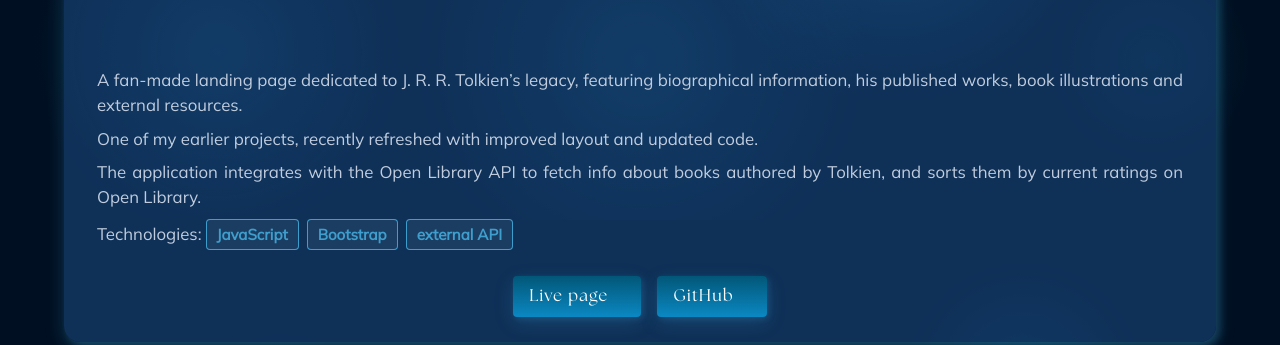
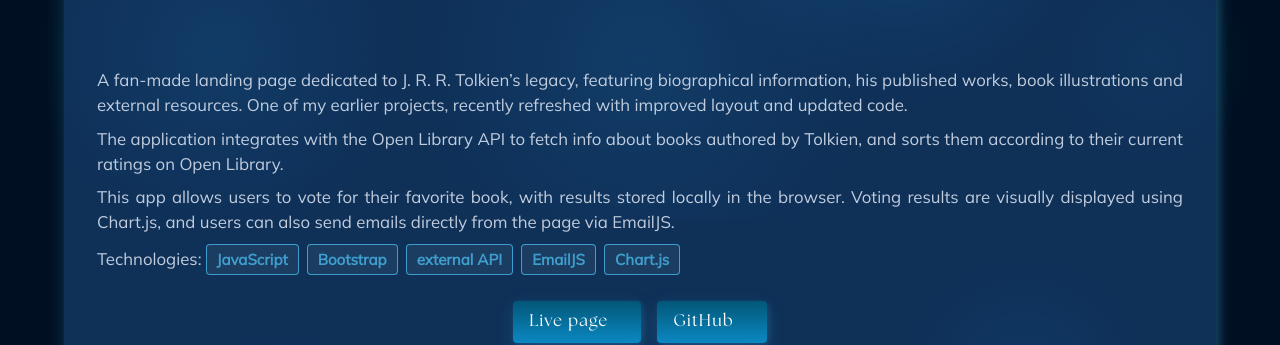
Before and after one commit to Flame787/Portfolio-page, a React (Create React App) app: page / in a window 1280 px wide. Shown: the part 3780-4125 px from the top of the page. Built offline with nearby package versions, Linux system fonts and the light colour scheme; some icons are missing; a web font is replaced by a local one.

Commit message:
added EmailJS & Chart.js to Tolkien project, picture and to skills

```diff
--- a/src/components/Projects.jsx
+++ b/src/components/Projects.jsx
@@ -17,7 +17,6 @@ import CustomButton from "./CustomButton";
 import CustomTypography from "./CustomTypography";
 
 export default function Projects() {
-
   const location = useLocation();
 
   useEffect(() => {
@@ -464,28 +463,46 @@ export default function Projects() {
                       borderRadius: 4,
                     }}
                   />
+                  <Box
+                    component="img"
+                    src="/Tolkien5.png"
+                    alt="Slide 5"
+                    sx={{
+                      width: "100%",
+                      height: { xs: 150, sm: 250, md: 350, lg: 450 },
+                      objectFit: "contain",
+                      borderRadius: 4,
+                    }}
+                  />
                 </Slider>
               </Box>
             </CardMedia>
             <CardContent>
               <CustomTypography>
                 A fan-made landing page dedicated to J. R. R. Tolkien’s legacy,
-                featuring biographical information, his published works,
-                book illustrations and external resources.
+                featuring biographical information, his published works, book
+                illustrations and external resources. One of my earlier
+                projects, recently refreshed with improved layout and updated
+                code.
               </CustomTypography>
               <CustomTypography>
-                One of my earlier projects, recently refreshed with improved
-                layout and updated code.
+                The application integrates with the Open Library API to fetch
+                info about books authored by Tolkien, and sorts them according to their current
+                ratings on Open Library.
               </CustomTypography>
               <CustomTypography>
-                The application integrates with the Open Library API to fetch info about
-                books authored by Tolkien, and sorts them by current ratings on Open Library.
+                This app allows users to vote for their favorite book, with
+                results stored locally in the browser. Voting results are
+                visually displayed using Chart.js, and users can also send
+                emails directly from the page via EmailJS.
               </CustomTypography>
               <CustomTypography>
                 Technologies:
                 <button className="round">JavaScript</button>
                 <button className="round">Bootstrap</button>
                 <button className="round">external API</button>
+                <button className="round">EmailJS</button>
+                <button className="round">Chart.js</button>
               </CustomTypography>
 
               <Box sx={{ display: "flex", justifyContent: "center", mt: 3 }}>
@@ -563,9 +580,9 @@ export default function Projects() {
             />
             <CardContent>
               <CustomTypography>
-                This Developer Portfolio is a personal showcase built with React, designed
-                to present my web development projects in a clean, responsive, and
-                user-friendly layout.
+                This Developer Portfolio is a personal showcase built with
+                React, designed to present my web development projects in a
+                clean, responsive, and user-friendly layout.
               </CustomTypography>
               <CustomTypography>
                 It uses React Router for seamless navigation, Material UI for
@@ -574,9 +591,9 @@ export default function Projects() {
               </CustomTypography>
               <CustomTypography>
                 The app also supports theme switching, allowing users to
-                personalize the visual experience by choosing a black or white theme. This single-page application
-                is fully responsive and optimized for accessibility and
-                performance across devices.
+                personalize the visual experience by choosing a black or white
+                theme. This single-page application is fully responsive and
+                optimized for accessibility and performance across devices.
               </CustomTypography>
               <CustomTypography>
                 Technologies:
--- a/src/pages/Contact.jsx
+++ b/src/pages/Contact.jsx
@@ -18,6 +18,7 @@ const skills = [
   "Material-UI",
   "Express.js",
   "EmailJS",
+  "Chart.js",
   "Git",
   "GitHub",
   "Webpack",
```
Also changed, not shown: public/Tolkien5.png (added).
